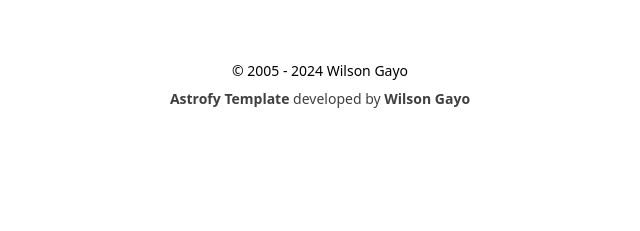
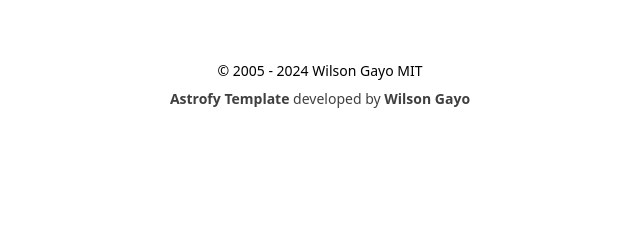
Before and after one commit to wilschoy78/wilschoy78.github.io, an Astro site: page / in a window 1280 px wide. Shown: the part 519-750 px from the top of the page, 472-1112 px from the left. Built offline with nearby package versions, Linux system fonts and the light colour scheme; Astro itself is replaced by a stand-in of ours.

Commit message:
updated footer from local

```diff
--- a/src/components/Footer.astro
+++ b/src/components/Footer.astro
@@ -4,7 +4,7 @@
 
 <footer class="footer footer-center block mb-5 pt-10">
   <div class="pb-2">
-    &copy; 2005 - {today.getFullYear()} Wilson Gayo
+    &copy; 2005 - {today.getFullYear()} Wilson Gayo MIT
   </div>
   <div class="inline opacity-75">
     <!-- Thanks for using this template. You can keep this line to support my work :) -->
```
